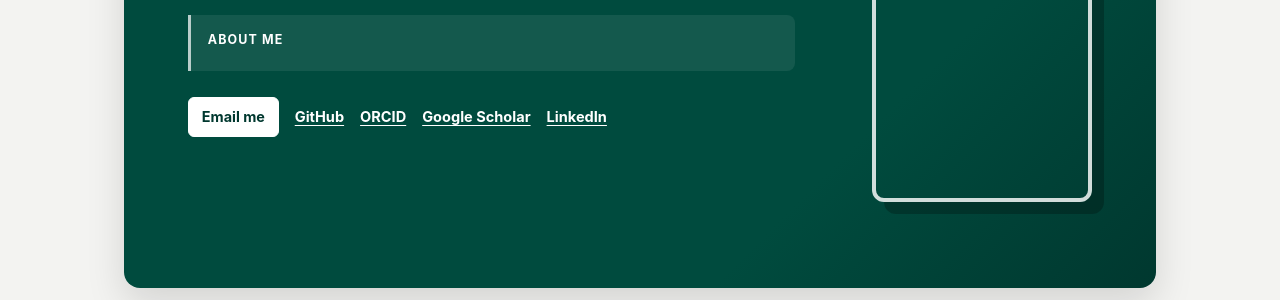
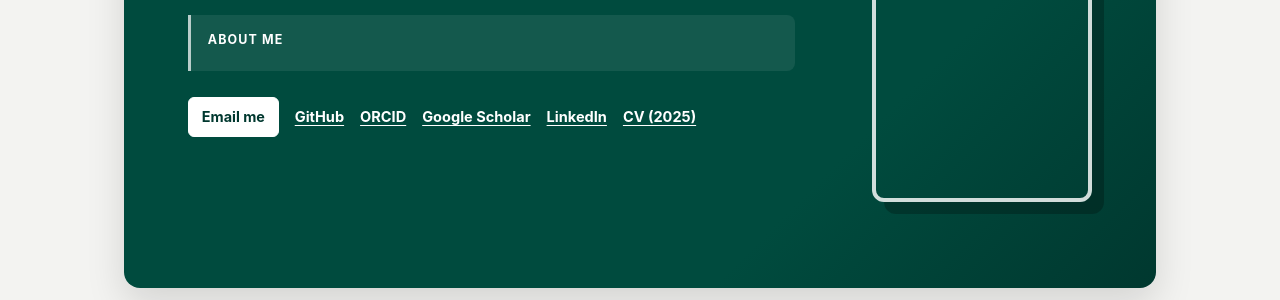
Before and after one commit to MatthewMiddlehurst/matthewmiddlehurst.github.io, a Jekyll site: the page built from index.md, in a window 1280 px wide. Shown: the part 184-484 px from the top of the page. Built offline with Jekyll 4.4.1, drawn with Linux system fonts in a browser that asks for light colours.

Commit message:
Add 2025 CV link to homepage

```diff
--- a/index.md
+++ b/index.md
@@ -19,6 +19,7 @@ title: Home
       <a href="{{ site.links.orcid }}">ORCID</a>
       <a href="{{ site.links.google_scholar }}">Google Scholar</a>
       <a href="{{ site.links.linkedin }}">LinkedIn</a>
+      <a href="{{ '/cv.pdf' | relative_url }}">CV (2025)</a>
     </div>
   </div>
   <img class="profile-photo" src="{{ site.profile.photo | relative_url }}" alt="Portrait of Matthew Middlehurst">
```
Also changed, not shown: 1 other file.
